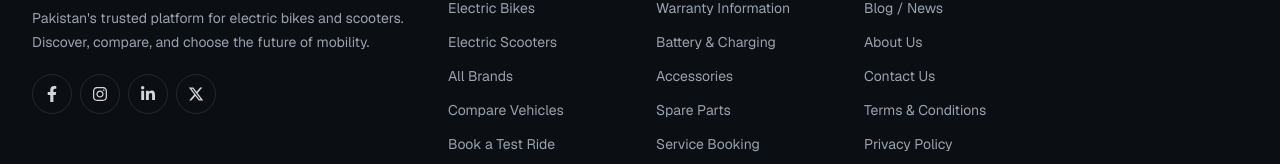
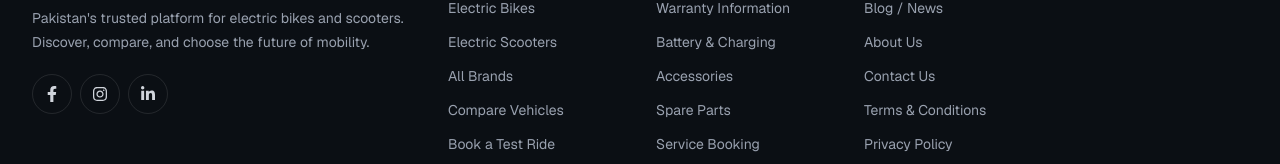
Before and after one commit to AyeshaChaudhry15/evinn-website, a Next.js app: page / in a window 1280 px wide. Shown: the part 1321-1485 px from the top of the page. Built offline with nearby package versions, Linux system fonts and the light colour scheme; no server answers.

Commit message:
footer links

```diff
--- a/src/components/layout/footer.tsx
+++ b/src/components/layout/footer.tsx
@@ -38,7 +38,6 @@ const SOCIAL_LINKS = [
   { icon: FaFacebookF, href: SITE.social.facebook, label: "Facebook" },
   { icon: FaInstagram, href: SITE.social.instagram, label: "Instagram" },
   { icon: FaLinkedinIn, href: SITE.social.linkedin, label: "LinkedIn" },
-  { icon: FaXTwitter, href: SITE.social.x, label: "X" },
 ];
 
 const BADGES = [
```
